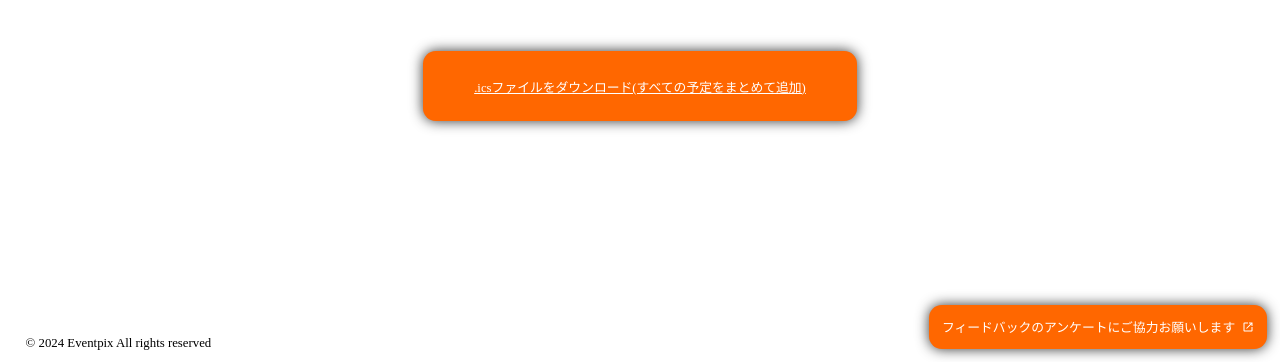
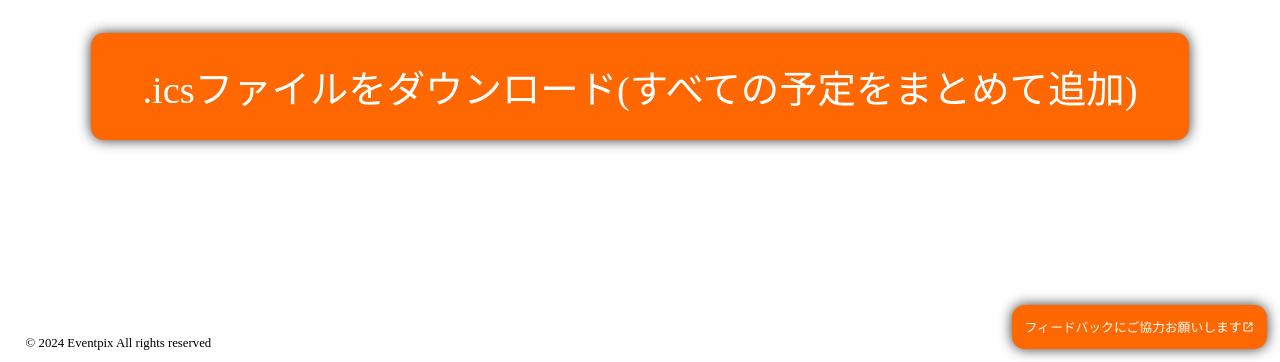
Before and after one commit to NAIST-Eventpix/eventpix_web, a Flask app: template src/eventpix/templates/upload.html in a window 1280 px wide. Shown: the part 438-800 px from the top of the page. Run offline with Flask 3, Linux system fonts and the light colour scheme; the template is opened without the code that fills it, so the values that code supplies are empty; some web fonts are replaced.

Commit message:
uploadページのスタイルを調整

```diff
--- a/src/eventpix/static/css/base.css
+++ b/src/eventpix/static/css/base.css
@@ -58,6 +58,14 @@
 	padding: 0;
 	width: 100%;
 	font-family: 'HackGen';
+}
+
+a {
+	color: inherit;
+
+	&:hover {
+		text-decoration: none;
+	}
 }
 
 header {
@@ -123,9 +131,6 @@
 	line-height: 1.5;
 }
 
-p.small {
-	font-size: 1rem;
-}
 
 .hidden {
 	display: none!important;
@@ -138,12 +143,15 @@
 }
 
 .button {
+	width: fit-content;
+	margin-inline: auto;
 	padding: 2rem 4rem;
 	border-radius: 1rem;
 	background-color: var(--color-main);
 	box-shadow: var(--box-shadow);
 	font-size: 3rem;
 	color: var(--color-main-text);
+	text-decoration: none;
 	transition: background-color .2s;
 
 	&:hover {
@@ -155,11 +163,17 @@
 	}
 }
 
+.small {
+	font-size: 1rem;
+}
+
 .questionnaire {
+	display: flex;
+	align-items: center;
 	position: fixed;
 	right: 1rem;
 	bottom: 1rem;
-	padding: 0;
+	padding: 1rem;
 	font-size: 1rem;
 
 	& > a {
@@ -168,7 +182,6 @@
 		align-items: center;
 		padding: 1rem;
 		color: var(--color-main-text);
-		text-decoration: none;
 	}
 }
 
@@ -183,14 +196,6 @@
 	background-color: var(--color-main-text);
 }
 
-.small-button {
-	display: block;
-	font-size: 1rem;
-	text-align: center;
-	margin-left: auto;
-    margin-right: auto;
-}
-
 .error {
 	color: red;
 }
--- a/src/eventpix/templates/base.html
+++ b/src/eventpix/templates/base.html
@@ -18,9 +18,7 @@
 	<main>
 		{% block content %}{% endblock %}
 	</main>
-	<div class="button questionnaire">
-		<a href="https://docs.google.com/forms/d/e/1FAIpQLSd2P1WxtFnaSl0tNC38gZfPH-kYp7C05taVk3w2E9JRM_I6Ig/viewform?usp=sf_link" target="blank">フィードバックのアンケートにご協力お願いします<span class="new-tab"></span></a>
-	</div>
+	<a class="button questionnaire" href="https://docs.google.com/forms/d/e/1FAIpQLSf9CuAyhApMMmuJtSeMx-TVlEao0405BnO3eF5SspxCTR6lQQ/viewform?usp=sf_link" target="blank">フィードバックにご協力お願いします<span class="new-tab"></span></a>
 	<footer>&copy; 2024 Eventpix All rights reserved</footer>
 	{% block script %}{% endblock %}
 </body>
--- a/src/eventpix/templates/upload.html
+++ b/src/eventpix/templates/upload.html
@@ -35,7 +35,7 @@
 				{% endfor %}
 			</table>
             {% if is_sample %}
-						<a href="{{ url_for('download_sample_ics') }}" class="button small-button">.icsファイルをダウンロード(すべての予定をまとめて追加)</a>
+						<a href="{{ url_for('download_sample_ics') }}" class="button small">.icsファイルをダウンロード(すべての予定をまとめて追加)</a>
             {% else %}
                 <a href="{{ url_for('download_generated_ics', filename=ics_filename) }}" class="button small-button">.icsファイルをダウンロード(すべての予定をまとめて追加)</a>
             {% endif %}
```
